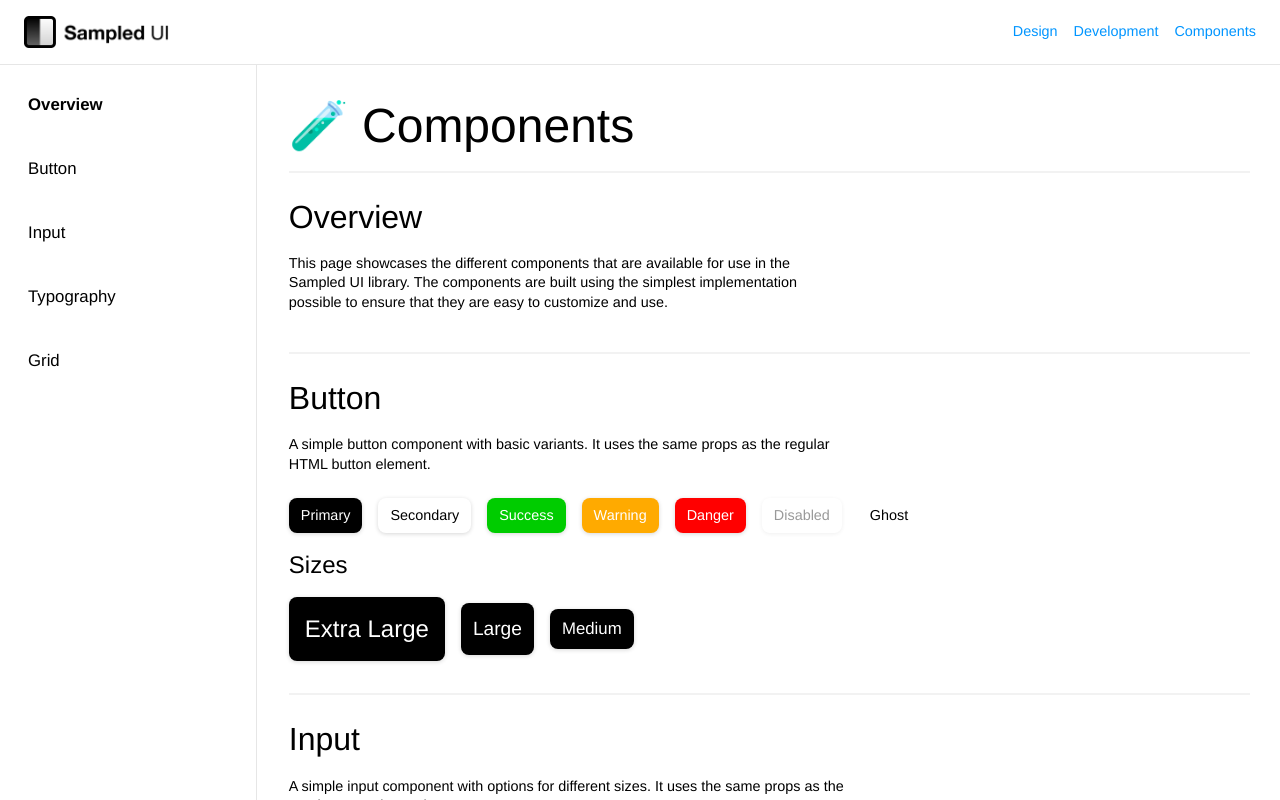
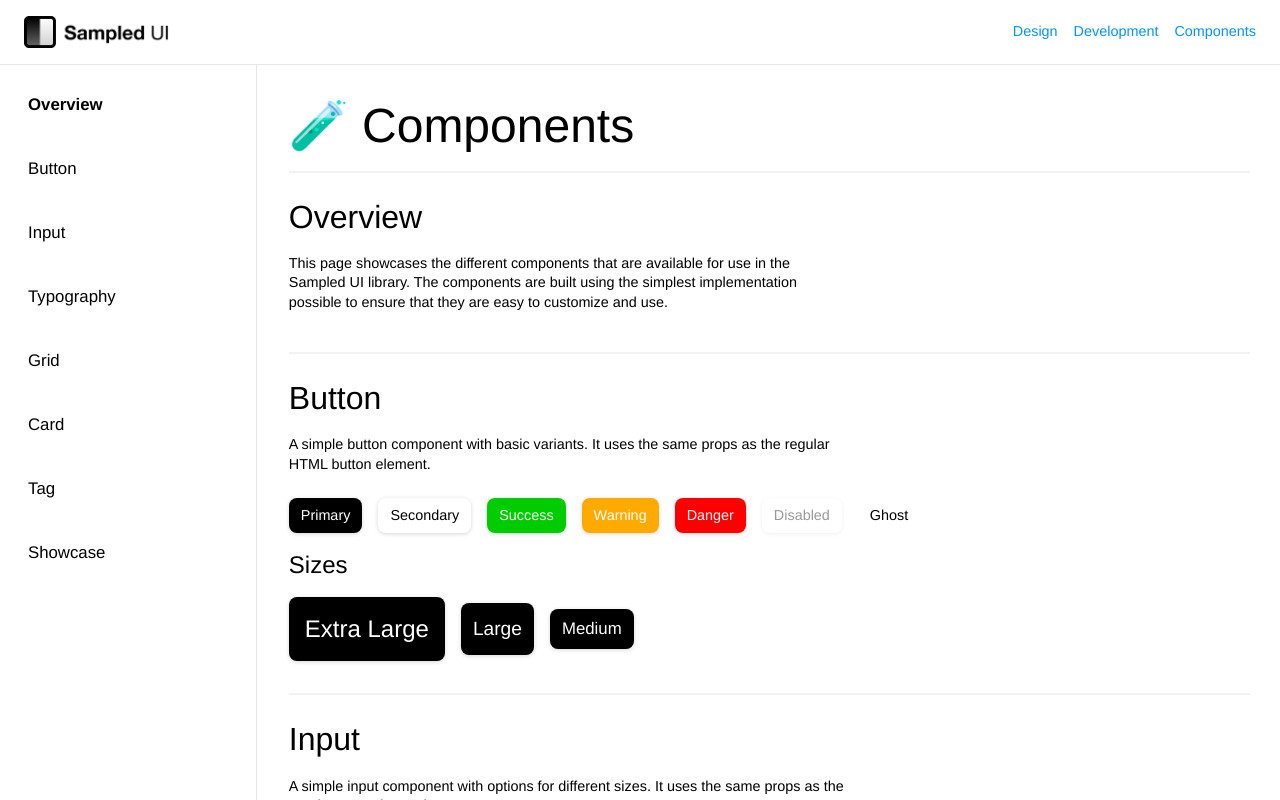
Before and after one commit to sampled-ui/base, a React (Vite) app: page /components in a window 1280 px wide. Built offline with nearby package versions, Linux system fonts and the light colour scheme.

Commit message:
fix: prop passing & showcase width

```diff
--- a/lib/components/Card/index.tsx
+++ b/lib/components/Card/index.tsx
@@ -9,9 +9,14 @@ interface CardProps extends HTMLAttributes<HTMLDivElement> {
   title: string;
 }
 
-export const Card: React.FC<CardProps> = ({ title, className, children }) => {
+export const Card: React.FC<CardProps> = ({
+  title,
+  className,
+  children,
+  ...restProps
+}) => {
   return (
-    <div className={classNames(styles.card, className)}>
+    <div className={classNames(styles.card, className)} {...restProps}>
       <Flex gap="lg" direction="column" align="start">
         <Heading level={4}>{title}</Heading>
         {children}
--- a/lib/components/Showcase/index.tsx
+++ b/lib/components/Showcase/index.tsx
@@ -4,11 +4,12 @@ import { JSX } from "react";
 import { Typography } from "../Typography";
 import styles from "./styles.module.scss";
 
-interface ShowcaseProps extends React.HTMLAttributes<HTMLDivElement> {
+interface ShowcaseProps extends Omit<React.HTMLAttributes<HTMLDivElement>, "style"> {
   title: string;
   subtitle: string | JSX.Element | JSX.Element[];
   image: string;
   backgroundSize?: string;
+  width?: string;
 }
 
 export const Showcase: React.FC<ShowcaseProps> = ({
@@ -17,6 +18,8 @@ export const Showcase: React.FC<ShowcaseProps> = ({
   image,
   backgroundSize,
   className,
+  width,
+  ...restProps
 }) => {
   return (
     <div
@@ -24,7 +27,9 @@ export const Showcase: React.FC<ShowcaseProps> = ({
       style={{
         background: `linear-gradient(whitesmoke, #333), url(${image})`,
         ...(backgroundSize ? { backgroundSize } : {}),
+        ...(width ? { width } : {}),
       }}
+      {...restProps}
     >
       <Typography.Heading level={3} className={styles.title}>
         {title}
--- a/lib/components/Showcase/styles.module.scss
+++ b/lib/components/Showcase/styles.module.scss
@@ -3,7 +3,7 @@
 .showcase {
   position: static;
   height: 12rem;
-  width: 20rem;
+  max-width: 100%;
   padding: $spacing-lg;
   border-radius: $border-radius-md;
   background-blend-mode: darken;
--- a/lib/components/Tag/index.tsx
+++ b/lib/components/Tag/index.tsx
@@ -25,6 +25,7 @@ const Tag: React.FC<TagProps> = ({
   variant,
   color,
   className,
+  ...restProps
 }) => {
   size = size ?? defaultProps.size;
   variant = variant ?? (defaultProps.variant as TagVariant);
@@ -42,6 +43,7 @@ const Tag: React.FC<TagProps> = ({
         backgroundColor: variant === "outlined" ? "transparent" : color,
         borderColor: variant === "outlined" ? color ?? "gray" : "initial",
       }}
+      {...restProps}
     >
       {label}
     </Typography.Text>
--- a/src/pages/Components/index.tsx
+++ b/src/pages/Components/index.tsx
@@ -57,6 +57,21 @@ export const ComponentsPage: React.FC = () => {
       key: "grid",
       title: "Grid",
       onClick: () => navigate("#grid"),
+    },
+    {
+      key: "card",
+      title: "Card",
+      onClick: () => navigate("#card"),
+    },
+    {
+      key: "tag",
+      title: "Tag",
+      onClick: () => navigate("#tag"),
+    },
+    {
+      key: "showcase",
+      title: "Showcase",
+      onClick: () => navigate("#showcase"),
     },
   ];
 
@@ -349,8 +364,11 @@ export const ComponentsPage: React.FC = () => {
           <Section title="Showcase" id="showcase" divided>
             <Showcase
               title="Sampled UI"
-              subtitle={<Tag label="Design System" variant="filled" color="gray" />}
+              subtitle={
+                <Tag label="Design System" variant="filled" color="gray" />
+              }
               image="./wordmark-logo.png"
+              width="calc(100% - 3rem)"
             />
           </Section>
         </Spacing>
```
